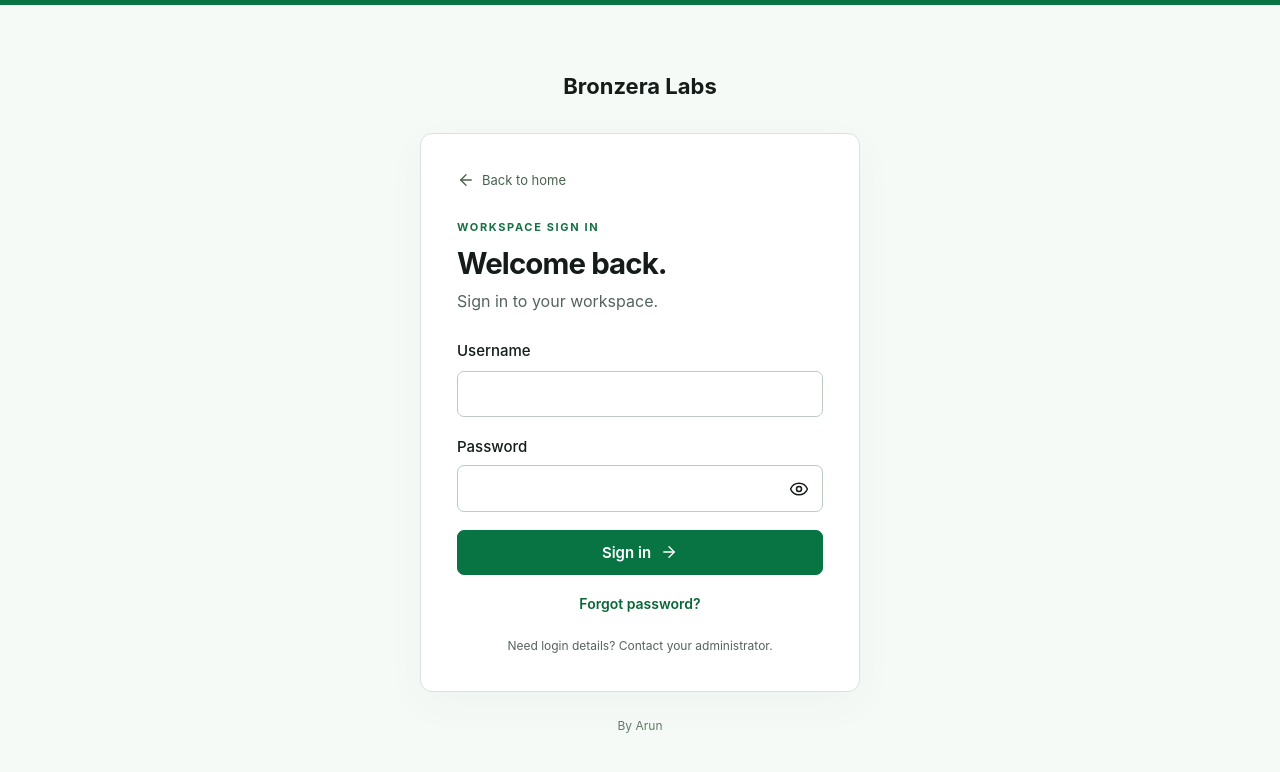
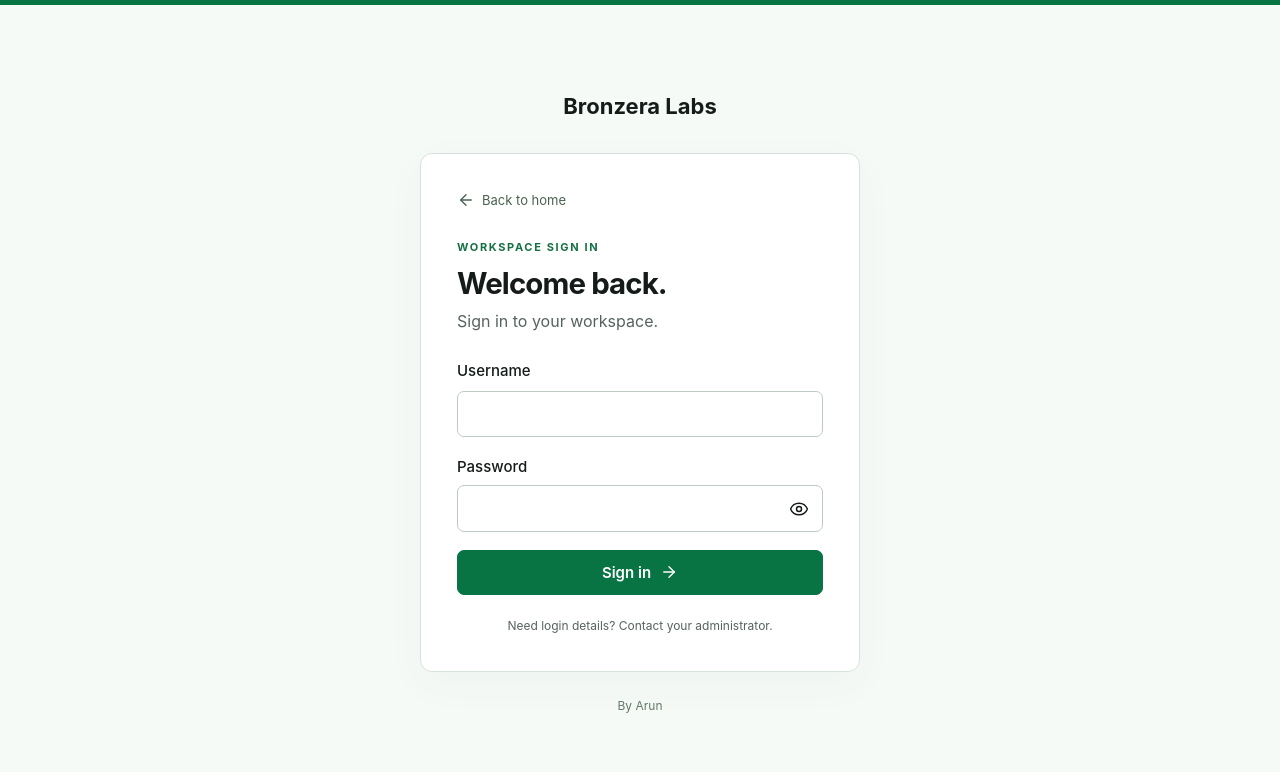
Before and after one commit to ARUN-255/Software-Personnal-Management-system, a React (Vite) app in the folder frontend/: page /login in a window 1280 px wide. Shown: the top 772 px of the page. Built offline with nearby package versions, Linux system fonts and the light colour scheme; no server answers.

Commit message:
Simplify mini project interface

```diff
--- a/frontend/src/pages/LoginPage.jsx
+++ b/frontend/src/pages/LoginPage.jsx
@@ -57,7 +57,6 @@
           <ArrowRight size={18} />
         </button>
       </form>
-      <Link className="text-link auth-reset" to="/forgot-password">Forgot password?</Link>
       <p className="auth-help">Need login details? Contact your administrator.</p>
     </section>
     <span className="auth-byline">By Arun</span>
```
